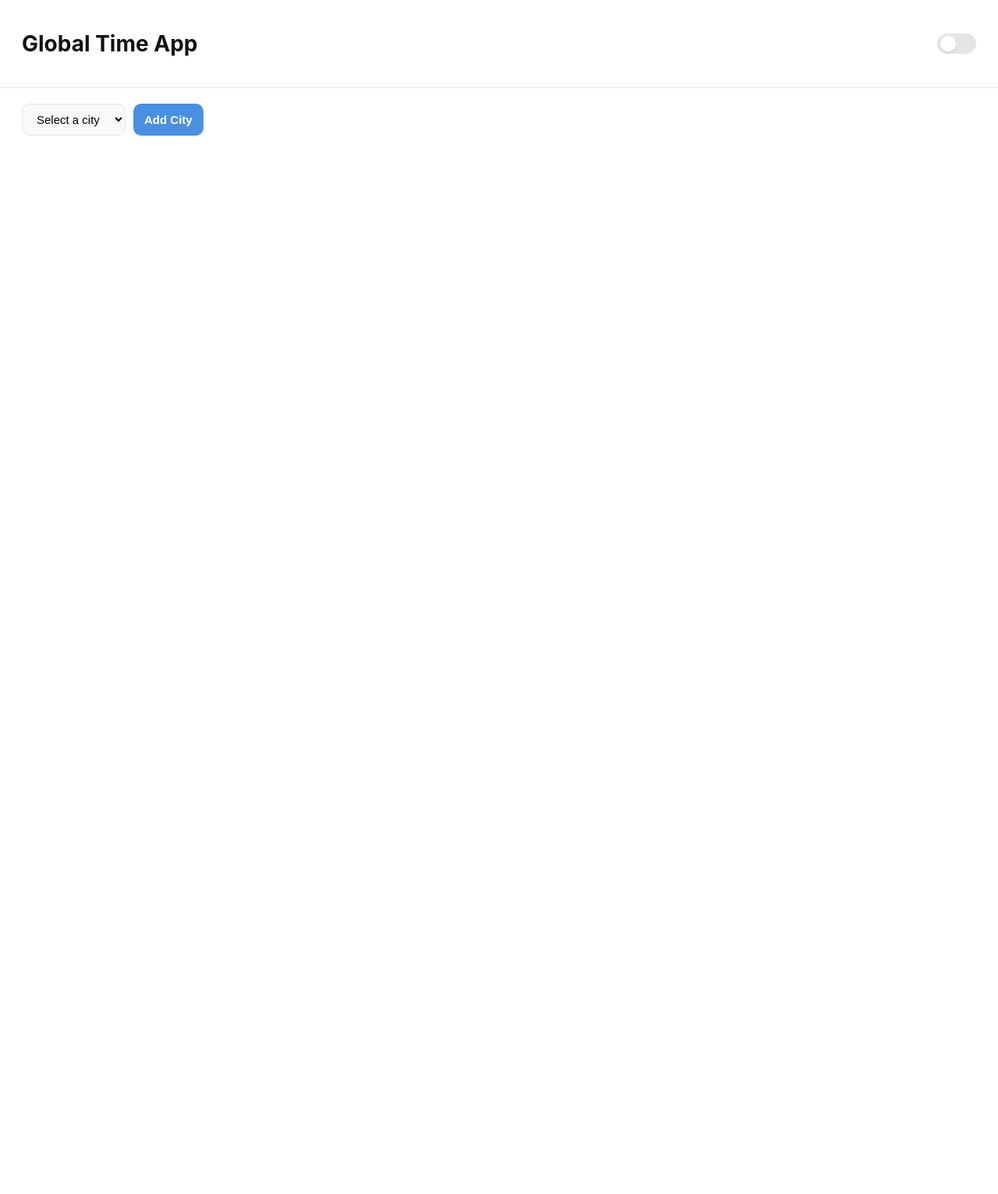
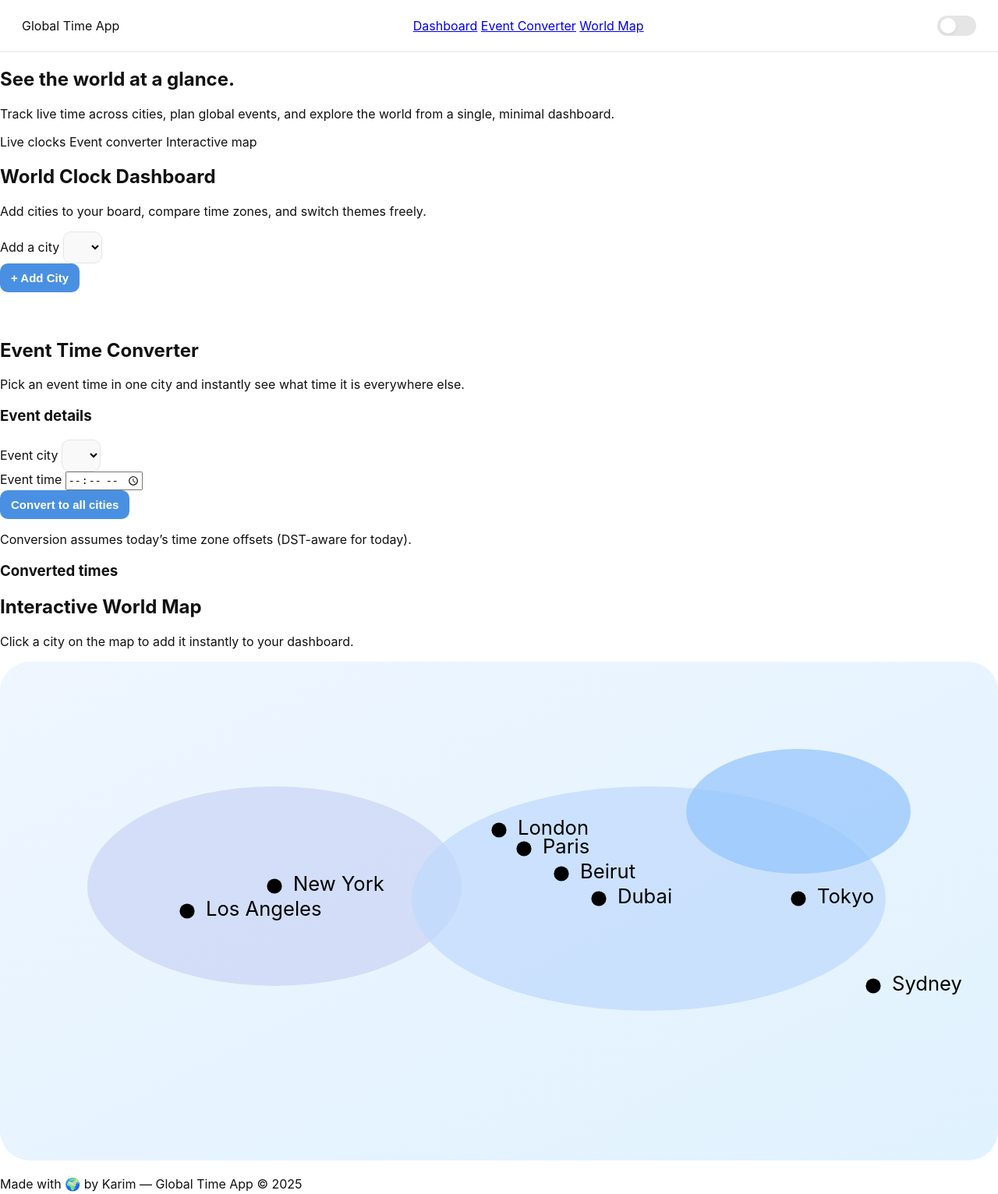
Before and after one commit to KarimSamrouth/KarimSamrouth.github.io, a plain HTML site: page index.html in a window 1280 px wide. Shown: the whole page at 78% size. Before the commit the page ends 800 px from the top, so only its background shows below. Drawn offline with Linux system fonts and the light colour scheme.

Commit message:
updated layout + hero + converter + map

```diff
--- a/index.html
+++ b/index.html
@@ -1,50 +1,184 @@
 <!DOCTYPE html>
 <html lang="en">
 <head>
-    <meta charset="UTF-8">
-    <meta name="viewport" content="width=device-width, initial-scale=1.0">
+  <meta charset="UTF-8" />
+  <meta name="viewport" content="width=device-width, initial-scale=1.0" />
   <title>Global Time App</title>
-    <link rel="stylesheet" href="style.css">
+  <link rel="stylesheet" href="style.css" />
 </head>
+<body>
+  <!-- Top navigation -->
+  <header class="top-nav">
+    <div class="logo-area">
+      <span class="logo-dot"></span>
+      <span class="logo-text">Global Time App</span>
+    </div>
 
-<body>
-
-    <header>
-        <h1>Global Time App</h1>
+    <nav class="nav-links">
+      <a href="#dashboard">Dashboard</a>
+      <a href="#converter">Event Converter</a>
+      <a href="#world-map">World Map</a>
+    </nav>
 
     <div class="theme-toggle">
       <label class="switch">
-                <input type="checkbox" id="themeSwitch">
+        <input type="checkbox" id="themeSwitch" />
         <span class="slider"></span>
       </label>
     </div>
   </header>
 
   <main>
-
-        <section class="controls">
-            <select id="citySelect">
-                <option value="" disabled selected>Select a city</option>
-                <option value="America/New_York">New York</option>
-                <option value="America/Los_Angeles">Los Angeles</option>
-                <option value="America/Chicago">Chicago</option>
-                <option value="Europe/London">London</option>
-                <option value="Europe/Paris">Paris</option>
-                <option value="Asia/Dubai">Dubai</option>
-                <option value="Asia/Tokyo">Tokyo</option>
-                <option value="Asia/Beirut">Beirut</option>
-                <option value="Australia/Sydney">Sydney</option>
-            </select>
-
-            <button id="addCityBtn">Add City</button>
+    <!-- Hero section -->
+    <section class="hero" id="home">
+      <div class="hero-inner">
+        <div class="hero-text">
+          <h1>See the world at a glance.</h1>
+          <p>
+            Track live time across cities, plan global events, and explore the world from a single,
+            minimal dashboard.
+          </p>
+          <div class="hero-badges">
+            <span class="badge">Live clocks</span>
+            <span class="badge">Event converter</span>
+            <span class="badge">Interactive map</span>
+          </div>
+        </div>
+      </div>
     </section>
 
+    <!-- Main dashboard -->
+    <section class="app-section" id="dashboard">
+      <div class="section-header">
+        <h2>World Clock Dashboard</h2>
+        <p class="section-subtitle">
+          Add cities to your board, compare time zones, and switch themes freely.
+        </p>
+      </div>
+
+      <div class="controls-row">
+        <div class="control-group">
+          <label class="control-label" for="citySelect">Add a city</label>
+          <select id="citySelect"></select>
+        </div>
+
+        <button id="addCityBtn" class="primary-btn">
+          + Add City
+        </button>
+      </div>
+
       <section class="clocks-container" id="clocksContainer">
-            <!-- City clocks will be dynamically added here -->
+        <!-- Cards injected by JS -->
+      </section>
     </section>
 
+    <!-- Event time converter -->
+    <section class="app-section two-column" id="converter">
+      <div class="section-header">
+        <h2>Event Time Converter</h2>
+        <p class="section-subtitle">
+          Pick an event time in one city and instantly see what time it is everywhere else.
+        </p>
+      </div>
+
+      <div class="two-column-grid">
+        <div class="card-panel">
+          <h3>Event details</h3>
+
+          <div class="form-row">
+            <label for="baseCitySelect">Event city</label>
+            <select id="baseCitySelect"></select>
+          </div>
+
+          <div class="form-row">
+            <label for="eventTime">Event time</label>
+            <input type="time" id="eventTime" />
+          </div>
+
+          <button id="convertBtn" class="primary-btn full-width">
+            Convert to all cities
+          </button>
+
+          <p class="hint-text">
+            Conversion assumes today’s time zone offsets (DST-aware for today).
+          </p>
+        </div>
+
+        <div class="card-panel">
+          <h3>Converted times</h3>
+          <ul id="resultsList" class="results-list">
+            <!-- Filled by JS -->
+          </ul>
+        </div>
+      </div>
+    </section>
+
+    <!-- World map -->
+    <section class="app-section" id="world-map">
+      <div class="section-header">
+        <h2>Interactive World Map</h2>
+        <p class="section-subtitle">
+          Click a city on the map to add it instantly to your dashboard.
+        </p>
+      </div>
+
+      <div class="map-wrapper">
+        <!-- Simple stylized “map” with clickable city dots -->
+        <svg class="world-map" viewBox="0 0 800 400" preserveAspectRatio="xMidYMid meet">
+          <defs>
+            <linearGradient id="map-bg" x1="0" y1="0" x2="1" y2="1">
+              <stop offset="0%" stop-color="#eff6ff" />
+              <stop offset="100%" stop-color="#e0f2fe" />
+            </linearGradient>
+          </defs>
+          <rect x="0" y="0" width="800" height="400" fill="url(#map-bg)" rx="24" />
+
+          <!-- Very abstract continents blobs -->
+          <ellipse cx="220" cy="180" rx="150" ry="80" fill="#cbd5f5" opacity="0.7" />
+          <ellipse cx="520" cy="190" rx="190" ry="90" fill="#bfdbfe" opacity="0.7" />
+          <ellipse cx="640" cy="120" rx="90" ry="50" fill="#93c5fd" opacity="0.7" />
+
+          <!-- City dots (positions are approximated) -->
+          <!-- Los Angeles -->
+          <circle class="map-city-dot" data-zone="America/Los_Angeles" cx="150" cy="200" r="6" />
+          <text x="165" y="204" class="map-city-label">Los Angeles</text>
+
+          <!-- New York -->
+          <circle class="map-city-dot" data-zone="America/New_York" cx="220" cy="180" r="6" />
+          <text x="235" y="184" class="map-city-label">New York</text>
+
+          <!-- London -->
+          <circle class="map-city-dot" data-zone="Europe/London" cx="400" cy="135" r="6" />
+          <text x="415" y="139" class="map-city-label">London</text>
+
+          <!-- Paris -->
+          <circle class="map-city-dot" data-zone="Europe/Paris" cx="420" cy="150" r="6" />
+          <text x="435" y="154" class="map-city-label">Paris</text>
+
+          <!-- Dubai -->
+          <circle class="map-city-dot" data-zone="Asia/Dubai" cx="480" cy="190" r="6" />
+          <text x="495" y="194" class="map-city-label">Dubai</text>
+
+          <!-- Beirut -->
+          <circle class="map-city-dot" data-zone="Asia/Beirut" cx="450" cy="170" r="6" />
+          <text x="465" y="174" class="map-city-label">Beirut</text>
+
+          <!-- Tokyo -->
+          <circle class="map-city-dot" data-zone="Asia/Tokyo" cx="640" cy="190" r="6" />
+          <text x="655" y="194" class="map-city-label">Tokyo</text>
+
+          <!-- Sydney -->
+          <circle class="map-city-dot" data-zone="Australia/Sydney" cx="700" cy="260" r="6" />
+          <text x="715" y="264" class="map-city-label">Sydney</text>
+        </svg>
+      </div>
+    </section>
   </main>
 
-    <script src="script.js"></script>
+  <footer class="footer">
+    <p>Made with 🌍 by Karim — Global Time App &copy; 2025</p>
+  </footer>
+
+  <script src="script.js?v=2"></script>
 </body>
 </html>
```
Lines whose indentation alone changed are shown as unchanged.
